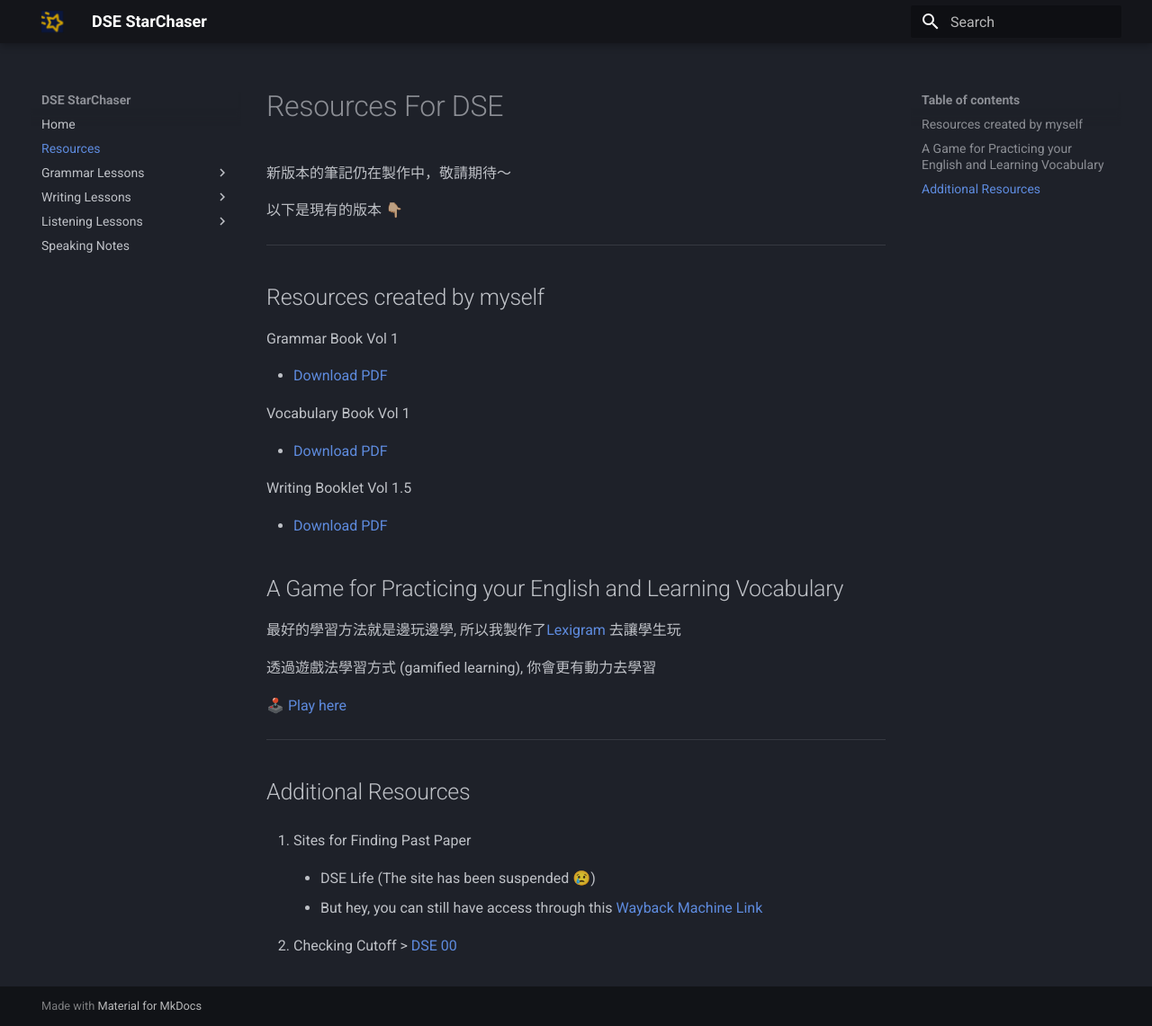
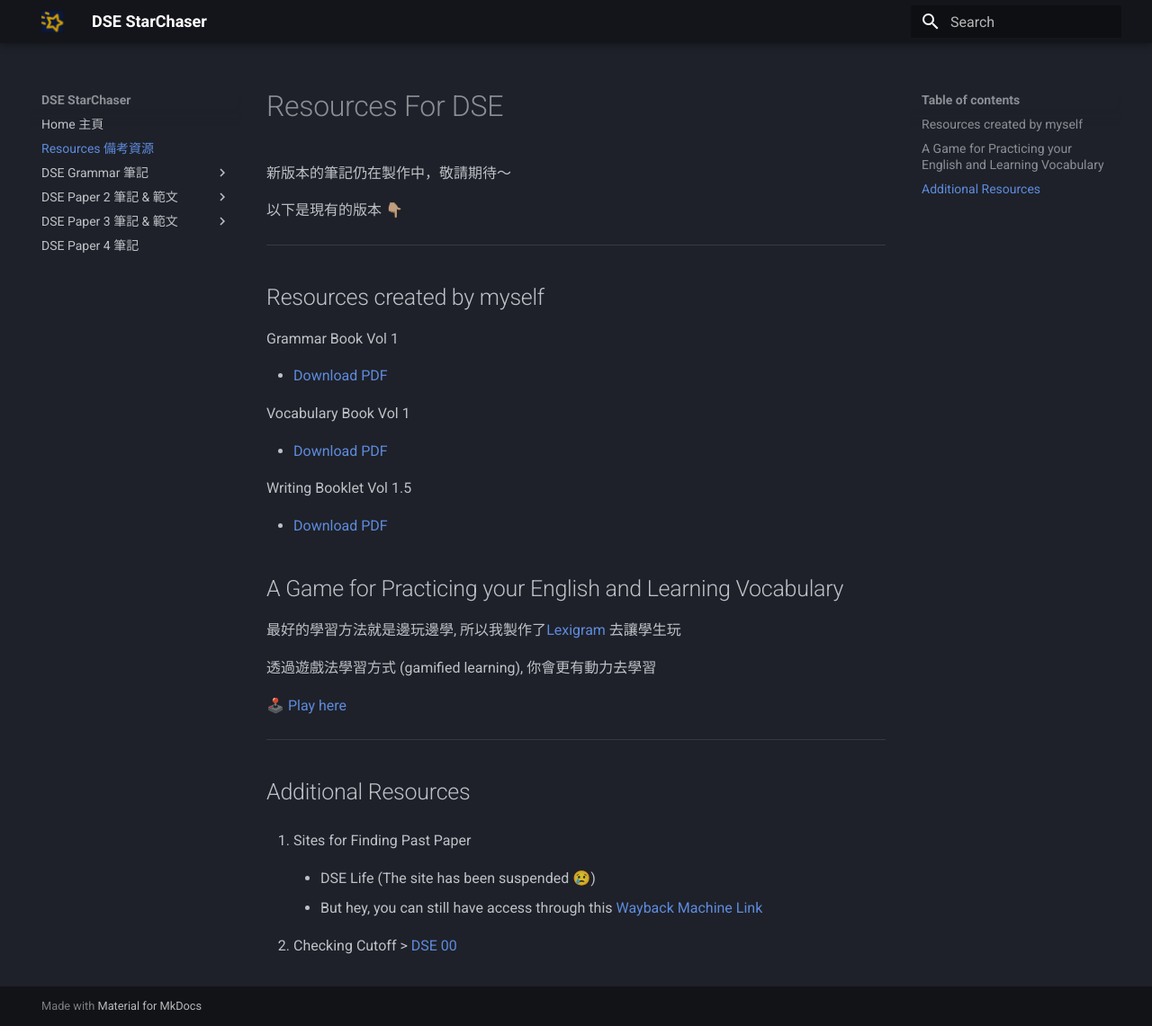
Before and after one commit to louiskwt/starchaser-portal, an MkDocs documentation site: the page built from docs/resources/index.md, in a window 1280 px wide and 1141 px high. Shown: the whole window at 90% size. Built offline with MkDocs 1.6.1 and Material for MkDocs 9.7.7, drawn with Linux system fonts in a browser that asks for light colours.

Commit message:
update nav to chinese

```diff
--- a/mkdocs.yml
+++ b/mkdocs.yml
@@ -11,9 +11,9 @@ theme:
     scheme: slate
 
 nav:
-  - Home: index.md
-  - Resources: resources/index.md
-  - Grammar Lessons:
+  - Home 主頁: index.md
+  - Resources 備考資源: resources/index.md
+  - DSE Grammar 筆記:
       - grammar/index.md
       - grammar/pos.md
       - grammar/simple_tenses.md
@@ -23,7 +23,7 @@ nav:
       - grammar/conditional_2.md
       - grammar/conditional_3.md
       - grammar/advanced_structure_inversion.md
-  - Writing Lessons:
+  - DSE Paper 2 筆記 & 範文:
       - writing/index.md
       - Samples:
         - writing/samples/2018_partA.md
@@ -40,11 +40,11 @@ nav:
         - writing/samples/2023_partB_3.md
         - writing/samples/2024_partA.md
         - writing/samples/2024_partB_2.md
-  - Listening Lessons:
+  - DSE Paper 3 筆記 & 範文:
       - listening/index.md
       - listening/grammar_skills.md
       - Data File Samples:
           - listening/samples/2017_df_b2_tasks.md
           - listening/samples/2021_df_b2_tasks.md
           - listening/samples/2023_df_b2_tasks.md
-  - Speaking Notes: speaking/index.md
+  - DSE Paper 4 筆記: speaking/index.md
```
